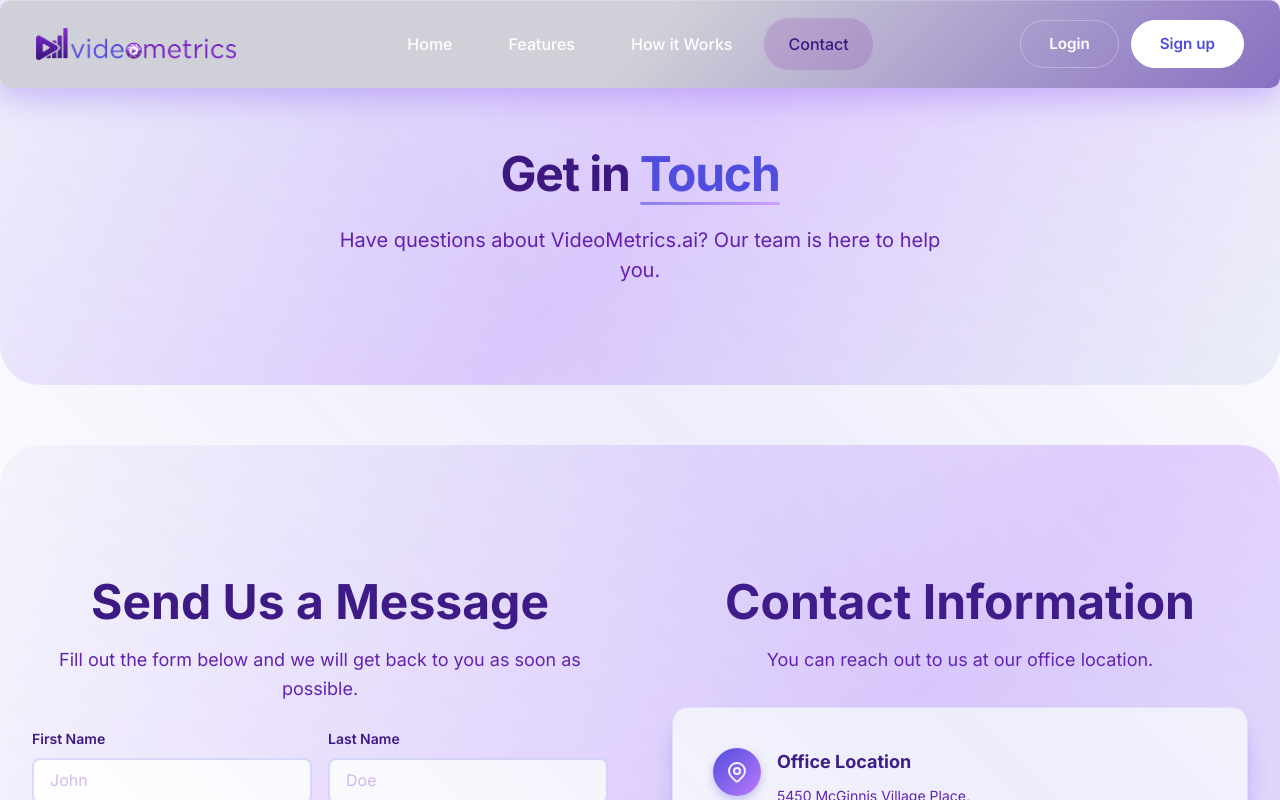
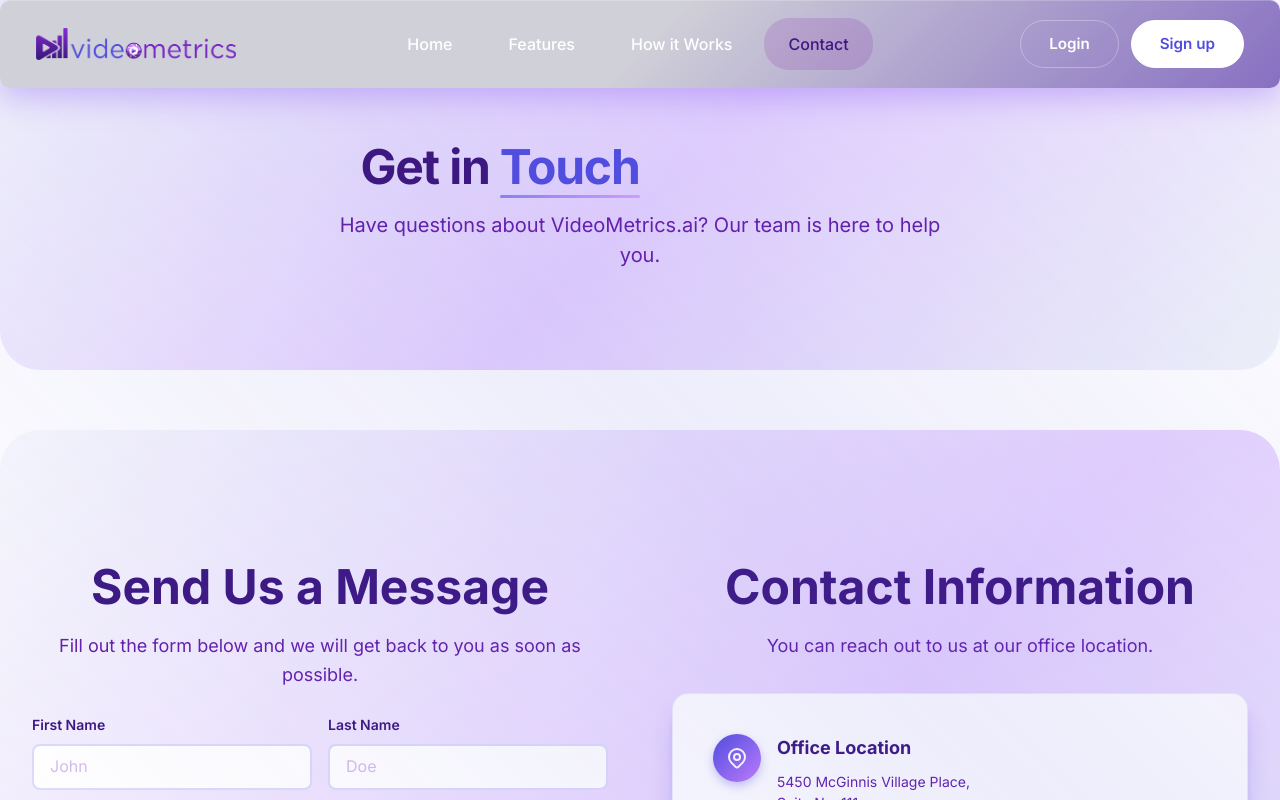
Before and after one commit to karthi0348/videometrics-ui, a Next.js app: page /contact in a window 1280 px wide. Shown: the top 800 px of the page. Built offline with nearby package versions, Linux system fonts and the light colour scheme.

Commit message:
contact section issue fix

```diff
--- a/src/app/contact/styles/ContactHero.css
+++ b/src/app/contact/styles/ContactHero.css
@@ -130,7 +130,7 @@
 
 @media (min-width: 480px) and (max-width: 575px) {
   .contacttitle {
-      font-size: clamp(2rem, 6vw, 3rem);
+    font-size: clamp(2rem, 6vw, 3rem);
     color: var(--purple-dark);
     line-height: 0.8;
     max-width: 800px;
@@ -145,9 +145,8 @@
 @media (min-width: 576px) {
   .contacttitle {
     font-size: clamp(2rem, 6vw, 3rem);
-    margin: 0 auto 1.5rem;
     color: var(--purple-dark);
-    line-height: 1.1;
+    line-height: 0.8;
     max-width: 800px;
     animation: fadeInUp 0.8s ease-out 0.1s both;
   }
@@ -160,9 +159,8 @@
 @media (min-width: 768px) {
   .contacttitle {
     font-size: clamp(2rem, 6vw, 3rem);
-    margin: 0 auto 1.5rem;
     color: var(--purple-dark);
-    line-height: 1.1;
+    line-height: 0.8;
     max-width: 800px;
     animation: fadeInUp 0.8s ease-out 0.1s both;
   }
@@ -175,10 +173,9 @@
 
 @media (min-width: 992px) {
   .contacttitle {
-    font-size: clamp(2rem, 6vw, 3rem);
-    margin: 0 auto 1.5rem;
+font-size: clamp(2rem, 6vw, 3rem);
     color: var(--purple-dark);
-    line-height: 1.1;
+    line-height: 0.8;
     max-width: 800px;
     animation: fadeInUp 0.8s ease-out 0.1s both;
   }
```
